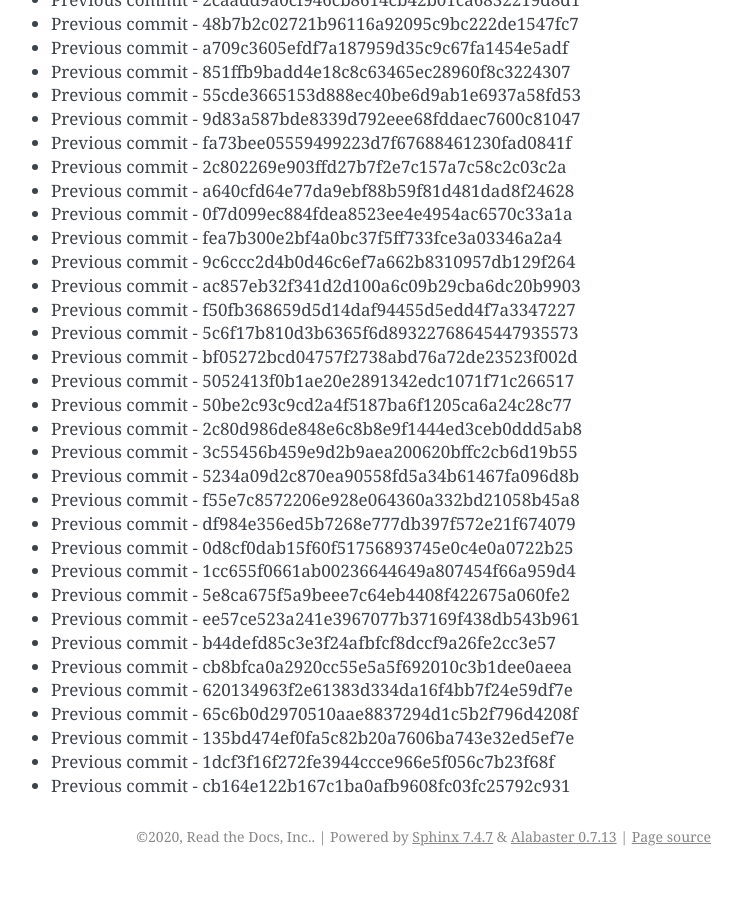
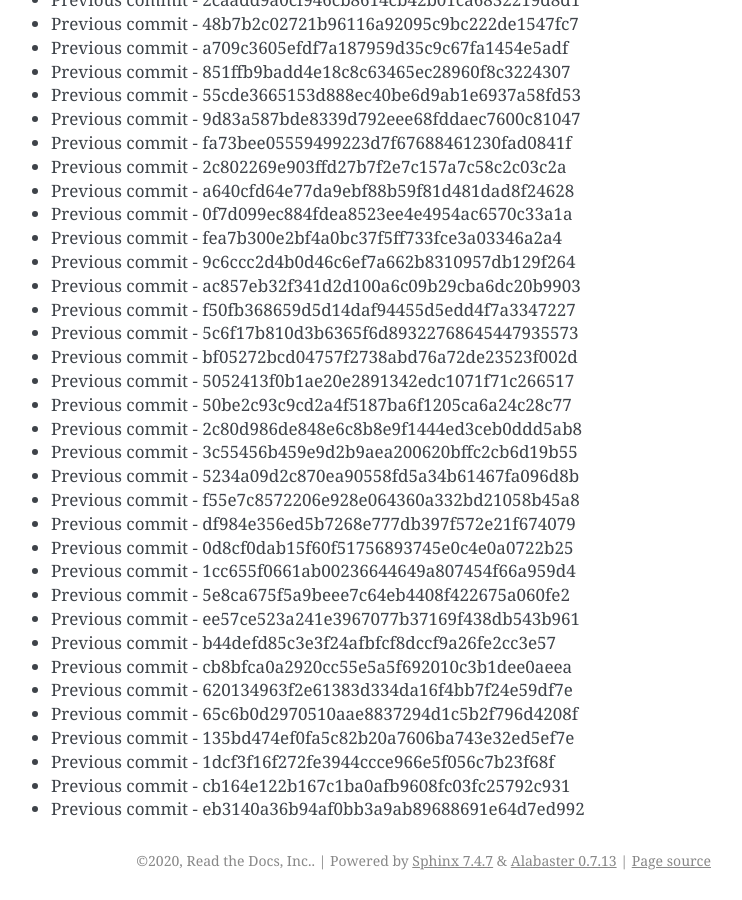
Before and after one commit to readthedocs/rtd-git-stresstest, a Sphinx documentation site: the page built from docs/updates.rst, in a window 1280 px wide and 900 px high, scrolled down 19312 px. Shown: the whole window, without its empty margins (399-1141 px from the left). Built offline with Sphinx 7.4.7, drawn with Linux system fonts in a browser that asks for light colours; before the commit the page ends 20188 px from its top, so only the background shows below that.

Commit message:
Generating commit from previous: eb3140a36b94af0bb3a9ab89688691e64d7ed992

```diff
--- a/docs/updates.rst
+++ b/docs/updates.rst
@@ -843,3 +843,4 @@ It can be tested for any performance characteristics.
 * Previous commit - 135bd474ef0fa5c82b20a7606ba743e32ed5ef7e
 * Previous commit - 1dcf3f16f272fe3944ccce966e5f056c7b23f68f
 * Previous commit - cb164e122b167c1ba0afb9608fc03fc25792c931
+* Previous commit - eb3140a36b94af0bb3a9ab89688691e64d7ed992
```
